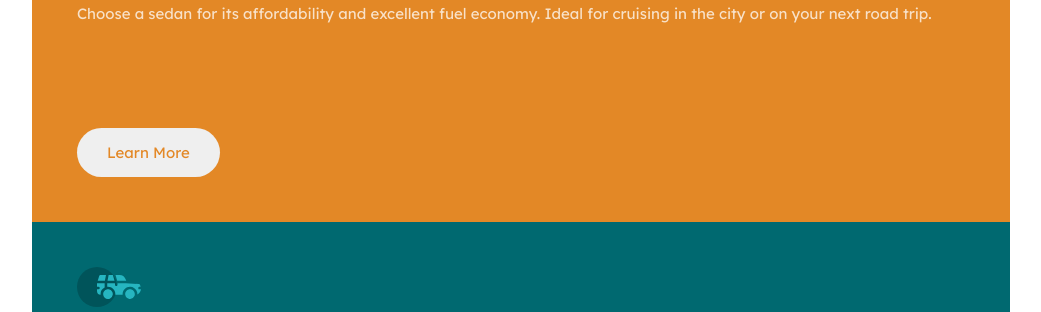
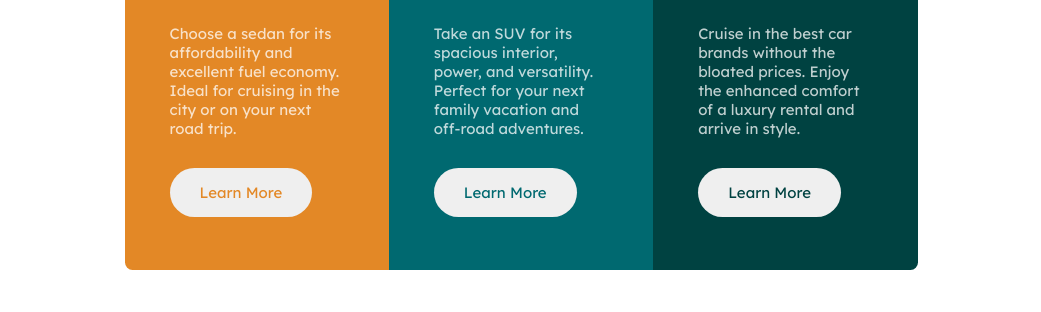
Before and after one commit to TomBirbeck/frontend-mentor-column-preview-challenge, a plain HTML site: page index.html in a window 1280 px wide. Shown: the part 210-522 px from the top of the page, without its empty margins (119-1160 px from the left). Drawn offline with Linux system fonts and the light colour scheme.

Commit message:
added media queries to change layout for desktop

```diff
--- a/styles.css
+++ b/styles.css
@@ -93,6 +93,7 @@ main {
 
 .buttons {
     width: fit-content;
+    height: fit-content;
     padding: 1rem 2rem;
     border-radius: 2rem;
     border: none;
@@ -121,3 +122,23 @@ main {
 .attribution a {
     color: hsl(228, 45%, 44%);
 }
+
+@media screen and (min-width: 800px) {
+    .display-card {
+        display: grid;
+        grid-template-columns: repeat(3, 1fr);
+        max-width: 65%;
+    }
+
+    .sedans-section {
+        border-top-right-radius: 0;
+        border-bottom-left-radius: inherit;
+    }
+
+    .luxury-section {
+        border-top-right-radius: inherit;
+        border-bottom-right-radius: inherit;
+        border-bottom-left-radius: 0;
+    }
+
+}
```
